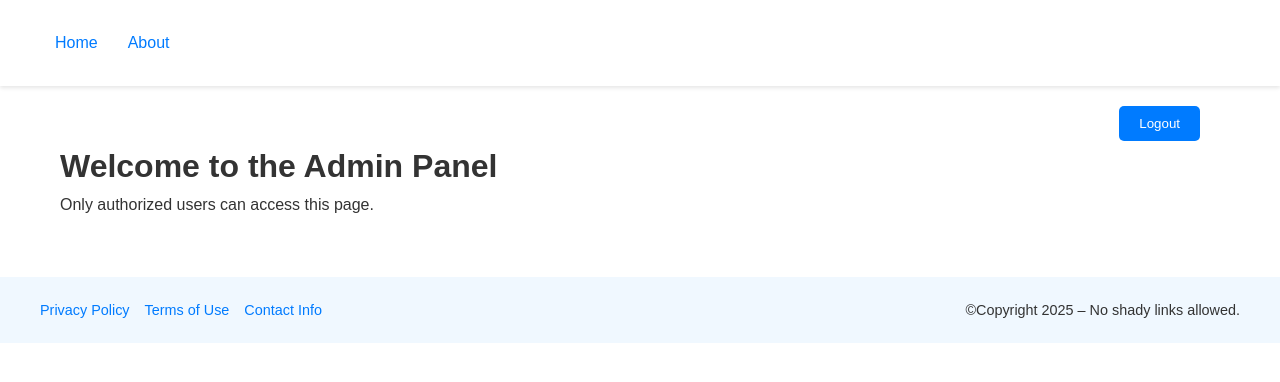
After one commit to Murage-Martha/URL_threat_assessment_system, a Flask app: page /admin in a window 1280 px wide. The commit adds this page. Shown: the top 382 px of the page. Run offline with Flask 2, Linux system fonts and the light colour scheme; the visitor is signed in with stand-in values (Sample User, id 1); parts of the project's set-up code (start-up, migrations or seed data) failed here and were passed over.

Commit message:
Admin Dash Routing

```diff
--- a/app/routes.py
+++ b/app/routes.py
@@ -1,13 +1,30 @@
-from flask import Blueprint, render_template, request, jsonify, current_app
+from flask import Blueprint, render_template, request, jsonify, current_app, Response, session, redirect, url_for
 from flask_limiter.util import get_remote_address
 from flask_limiter import Limiter
 import validators
+import os
 
 main_bp = Blueprint('main', __name__)
 api_bp = Blueprint('api', __name__)
 
 # Rate limiting decorators
 limiter = Limiter(key_func=get_remote_address)
+
+# Admin credentials (store these securely in environment variables or config)
+ADMIN_USERNAME = os.getenv('ADMIN_USERNAME', 'admin')
+ADMIN_PASSWORD = os.getenv('ADMIN_PASSWORD', 'password')
+
+def check_auth(username, password):
+    """Check if a username/password combination is valid."""
+    return username == ADMIN_USERNAME and password == ADMIN_PASSWORD
+
+def authenticate():
+    """Send a 401 response to prompt for basic authentication."""
+    return Response(
+        'Could not verify your access level for that URL.\n'
+        'You have to login with proper credentials', 401,
+        {'WWW-Authenticate': 'Basic realm="Login Required"'}
+    )
 
 @main_bp.route('/')
 def index():
@@ -30,6 +47,27 @@ def analyze():
     except Exception as e:
         return jsonify({'error': str(e)}), 500
 
+@main_bp.route('/admin')
+def admin_panel():
+    if not session.get('logged_in'):  # Check if the user is logged in
+        auth = request.authorization
+        if not auth or not check_auth(auth.username, auth.password):
+            return authenticate()  # Prompt for credentials if not authenticated
+
+        # Set session variable to indicate the user is logged in
+        session['logged_in'] = True
+
+    return render_template('admin.html')  # Render the admin panel if authenticated
+
+@main_bp.route('/logout')
+def logout():
+    """Log out the user by clearing the session and forcing re-authentication."""
+    session.clear()  # Clear the session
+    return Response(
+        'Logged out successfully.', 401,
+        {'WWW-Authenticate': 'Basic realm="Login Required"'}
+    )
+
 @api_bp.route('/analyze', methods=['POST'])
 @limiter.limit("60 per hour")
 def api_analyze():
--- a/requirements.txt
+++ b/requirements.txt
@@ -12,3 +12,5 @@ setuptools
 redis==3.5.3
 gunicorn==20.1.0
 joblib
+validators
+Flask-Session
--- a/run.py
+++ b/run.py
@@ -2,17 +2,25 @@ import os
 import logging
 from datetime import datetime, timezone
 from dotenv import load_dotenv
-from flask import Flask, request, jsonify, render_template, redirect, url_for
+from flask import Flask, request, jsonify, render_template, redirect, url_for, session
+from flask_session import Session
 from app.database.db import init_db
 from app.models.ml_model import URLThreatModel
 from app.services.external_api import ExternalAPIService
 from app.services.url_analyzer import URLAnalyzer
 from config import Configuration
 import joblib
+from app.routes import main_bp, api_bp  # Import the blueprints
 
 load_dotenv()  # Load environment variables from .env file
 
 app = Flask(__name__, template_folder='templates')
+
+# Configure Flask session
+app.config['SESSION_SECRET'] = os.getenv('SESSION_SECRET')  # Load SESSION_SECRET from .env
+app.config['SESSION_TYPE'] = 'filesystem'  # Store sessions on the filesystem
+Session(app)
+
 app.config.from_object(Configuration)  # Load configuration settings
 
 db_session = init_db(app)  # Initialize the database session with the app instance
@@ -35,6 +43,10 @@ url_analyzer = URLAnalyzer(db_session, external_api_service, ml_model)
 
 # Configure logging
 logging.basicConfig(level=logging.DEBUG)
+
+# Register blueprints
+app.register_blueprint(main_bp)
+app.register_blueprint(api_bp, url_prefix='/api')  # Optional: Add a prefix for API routes
 
 @app.route('/')
 def index():
--- /dev/null
+++ b/templates/admin.html
@@ -0,0 +1,91 @@
+<!DOCTYPE html>
+<html lang="en">
+<head>
+    <meta charset="UTF-8">
+    <meta name="viewport" content="width=device-width, initial-scale=1.0">
+    <title>URL Threat Assessment System</title>
+    <link rel="stylesheet" href="{{ url_for('static', filename='style.css') }}">
+    <style>
+        .logout-container {
+            margin-top: 20px;
+            margin-right: 20px; /* Add margin to the right */
+            text-align: right; /* Align the button to the right */
+        }
+
+        .login-btn {
+            padding: 10px 20px;
+            background-color: #007bff;
+            color: white;
+            border: none;
+            border-radius: 5px;
+            cursor: pointer;
+        }
+
+        .login-btn:hover {
+            background-color: #0056b3;
+        }
+    </style>
+</head>
+<body>
+    <header>
+        <div class="container header-container">
+            <!-- <div class="logo">Logo</div> -->
+            <nav>
+                <ul class="nav-links">
+                    <li><a href="{{ url_for('index') }}">Home</a></li>
+                    <li><a href="{{ url_for('about') }}">About</a></li>
+                </ul>
+            </nav>
+        </div>
+    </header>
+
+    <div class="container">
+        <div class="logout-container">
+            <button class="login-btn" onclick="window.location.href='/logout'">Logout</button>
+        </div>
+        <h1>Welcome to the Admin Panel</h1>
+        <p>Only authorized users can access this page.</p>
+    </div>
+
+    <footer>
+        <div class="container footer-container">
+            <div class="footer-links">
+                <a href="/privacy">Privacy Policy</a>
+                <a href="/terms">Terms of Use</a>
+                <a href="/contact">Contact Info</a>
+            </div>
+            <div class="hidden-admin-link">
+                <a href="/admin" style="opacity: 0; font-size: 0;">Admin</a>
+            </div>
+            <div class="copyright">
+                ©Copyright 2025 – No shady links allowed.
+            </div>
+        </div>
+    </footer>
+
+    <script>
+        let logoutTimer;
+
+        // Reset the inactivity timer
+        function resetTimer() {
+            clearTimeout(logoutTimer);
+            logoutTimer = setTimeout(() => {
+                // Log out after 15 minutes of inactivity
+                window.location.href = "/logout";
+            }, 15 * 60 * 1000); // 15 minutes
+        }
+
+        // Log out when the page is closed
+        window.addEventListener("beforeunload", () => {
+            navigator.sendBeacon("/logout");
+        });
+
+        // Track user activity
+        document.addEventListener("mousemove", resetTimer);
+        document.addEventListener("keydown", resetTimer);
+
+        // Start the timer when the page loads
+        resetTimer();
+    </script>
+</body>
+</html>
--- a/templates/base.html
+++ b/templates/base.html
@@ -30,6 +30,9 @@
                 <a href="/terms">Terms of Use</a>
                 <a href="/contact">Contact Info</a>
             </div>
+            <div class="hidden-admin-link">
+                <a href="/admin" style="opacity: 0; font-size: 0;">Admin</a>
+            </div>
             <div class="copyright">
                 ©Copyright 2025 – No shady links allowed.
             </div>
--- a/templates/report.html
+++ b/templates/report.html
@@ -26,8 +26,8 @@
 
                 <div class="col-md-4 d-flex align-items-center justify-content-center">
                     <div class="circular-progress" data-value="{{ report.threat_score * 100 }}">
-                        <svg class="progress-circle" width="120" height="120" viewBox="0 0 120 120">
-                            <circle class="progress-circle-bg" cx="60" cy="60" r="54" stroke-width="8"></circle>
+                        <svg class="progress-circle" width="150" height="150" viewBox="0 0 150 150">
+                            <circle class="progress-circle-bg" cx="60" cy="60" r="54" stroke-width="10"></circle>
                             <circle class="progress-circle-fill {% if report.threat_score >= 0.7 %}danger{% elif report.threat_score >= 0.4 %}warning{% else %}safe{% endif %}"
                                     cx="60" cy="60" r="54" stroke-width="8"></circle>
                         </svg>
```
Also changed, not shown: 2 other files.
